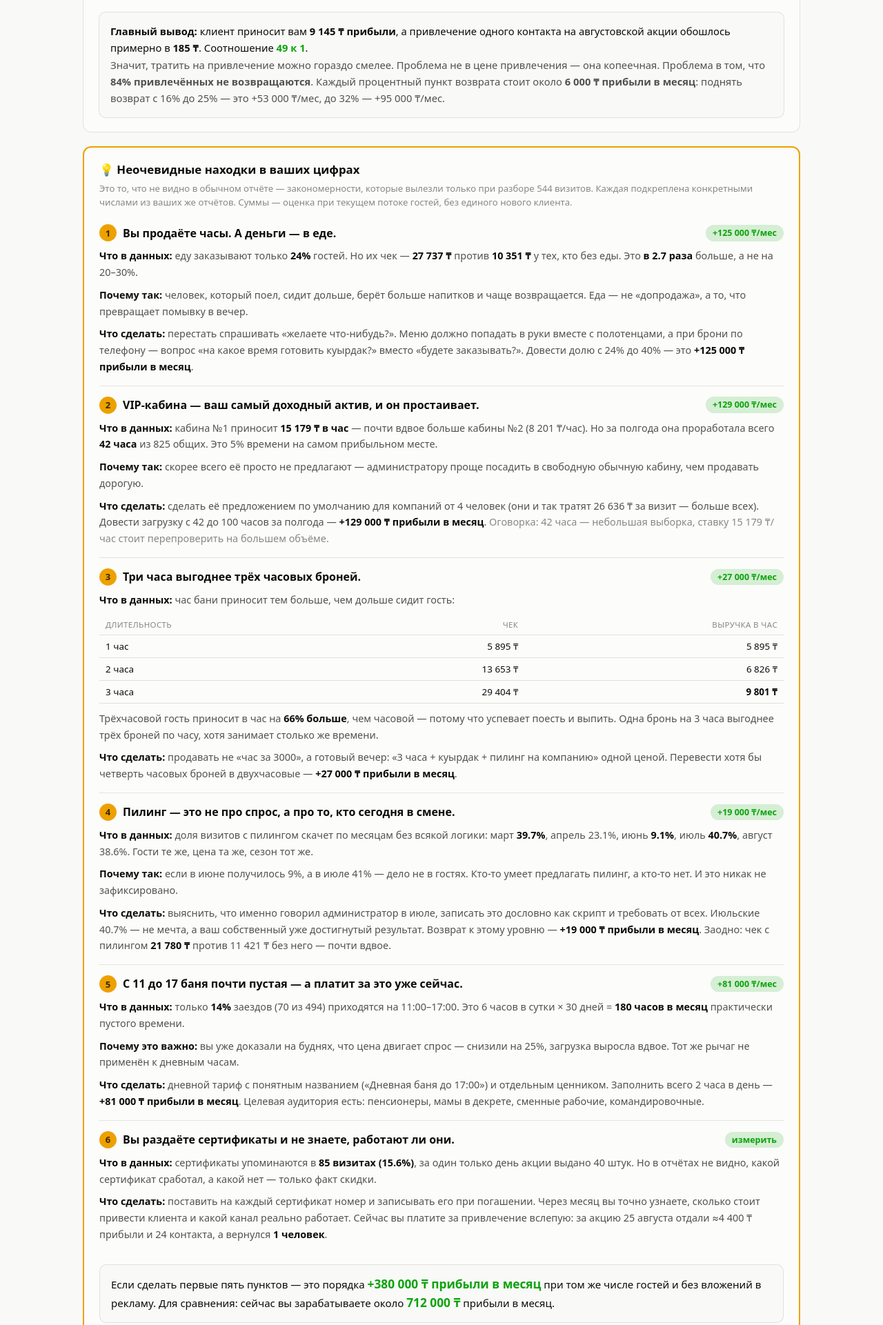
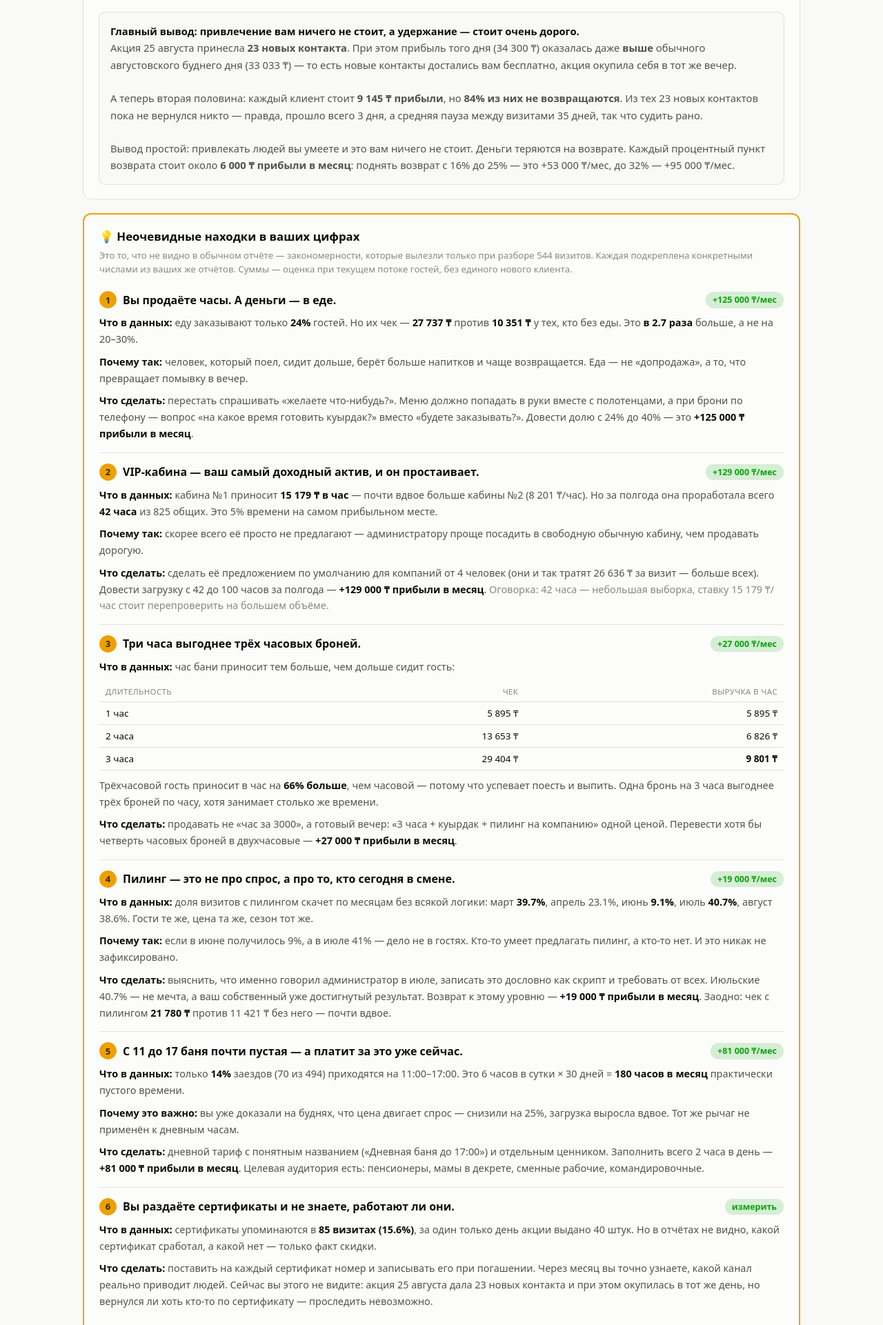
Before and after one commit to 13eket/sayat-reports, a plain HTML site: page index.html in a window 1280 px wide. Shown: the part 3864-5785 px from the top of the page at 69% size. Drawn offline with Linux system fonts and the light colour scheme.

Commit message:
Fix CAC: promo day compared against wrong baseline
The 185 KZT/contact figure compared 25 Aug (a Tuesday) against the average
of ALL August days including weekends, which earn far more. Against a
like-for-like weekday baseline the promo day was actually MORE profitable
(34,300 vs 33,033), so acquisition cost was zero, not 185 KZT.
Also: 23 of the 24 contacts were genuinely new, not 24.

Co-Authored-By: Claude Opus 5 (1M context) <noreply@anthropic.com>
Claude-Session: https://claude.ai/code/session_01SJqFX4zPcn1j1CuNZU3ibo

```diff
--- a/index.html
+++ b/index.html
@@ -274,8 +274,10 @@
     </div>
 
     <div style="margin-top:20px;padding:15px 16px;background:var(--page);border:1px solid var(--border);border-radius:10px;line-height:1.65;font-size:0.92rem">
-      <b>Главный вывод:</b> клиент приносит вам <b>9 145 ₸ прибыли</b>, а привлечение одного контакта на августовской акции обошлось примерно в <b>185 ₸</b>. Соотношение <b style="color:var(--good)">49 к 1</b>.<br>
-      <span style="color:var(--text-secondary)">Значит, тратить на привлечение можно гораздо смелее. Проблема не в цене привлечения — она копеечная. Проблема в том, что <b>84% привлечённых не возвращаются</b>. Каждый процентный пункт возврата стоит около <b>6 000 ₸ прибыли в месяц</b>: поднять возврат с 16% до 25% — это +53 000 ₸/мес, до 32% — +95 000 ₸/мес.</span>
+      <b>Главный вывод: привлечение вам ничего не стоит, а удержание — стоит очень дорого.</b><br>
+      <span style="color:var(--text-secondary)">Акция 25 августа принесла <b>23 новых контакта</b>. При этом прибыль того дня (34 300 ₸) оказалась даже <b>выше</b> обычного августовского буднего дня (33 033 ₸) — то есть новые контакты достались вам бесплатно, акция окупила себя в тот же вечер.<br><br>
+      А теперь вторая половина: каждый клиент стоит <b>9 145 ₸ прибыли</b>, но <b>84% из них не возвращаются</b>. Из тех 23 новых контактов пока не вернулся никто — правда, прошло всего 3 дня, а средняя пауза между визитами 35 дней, так что судить рано.<br><br>
+      Вывод простой: привлекать людей вы умеете и это вам ничего не стоит. Деньги теряются на возврате. Каждый процентный пункт возврата стоит около <b>6 000 ₸ прибыли в месяц</b>: поднять возврат с 16% до 25% — это +53 000 ₸/мес, до 32% — +95 000 ₸/мес.</span>
     </div>
   </div>
 
@@ -326,7 +328,7 @@
     <div class="idea">
       <div class="idea-h"><span class="rank">6</span><b>Вы раздаёте сертификаты и не знаете, работают ли они.</b><span class="tag">измерить</span></div>
       <p><b>Что в данных:</b> сертификаты упоминаются в <b>85 визитах (15.6%)</b>, за один только день акции выдано 40 штук. Но в отчётах не видно, какой сертификат сработал, а какой нет — только факт скидки.</p>
-      <p><b>Что сделать:</b> поставить на каждый сертификат номер и записывать его при погашении. Через месяц вы точно узнаете, сколько стоит привести клиента и какой канал реально работает. Сейчас вы платите за привлечение вслепую: за акцию 25 августа отдали ≈4 400 ₸ прибыли и 24 контакта, а вернулся <b>1 человек</b>.</p>
+      <p><b>Что сделать:</b> поставить на каждый сертификат номер и записывать его при погашении. Через месяц вы точно узнаете, какой канал реально приводит людей. Сейчас вы этого не видите: акция 25 августа дала 23 новых контакта и при этом окупилась в тот же день, но вернулся ли хоть кто-то по сертификату — проследить невозможно.</p>
     </div>
 
     <div class="idea-total">Если сделать первые пять пунктов — это порядка <b>+380 000 ₸ прибыли в месяц</b> при том же числе гостей и без вложений в рекламу. Для сравнения: сейчас вы зарабатываете около <b>712 000 ₸</b> прибыли в месяц.</div>
@@ -337,7 +339,7 @@
     <p class="note">Сначала то, что не требует новых клиентов и даёт измеримый результат уже в этом месяце.</p>
     <ol class="act">
       <li><b>Повторите скидочный приём на дневные часы.</b> Снижение будничной цены до 3000 ₸ дало <span class="imp">≈ +207 000 ₸ прибыли в месяц</span> — приём доказанно работает: гостей стало вдвое больше, и объём перекрыл скидку. Дневные слоты 12:00–17:00 сейчас почти пустые, там та же логика может сработать снова.</li>
-      <li><b>Обзвоните 24 контакта с акции 25 августа.</b> Акция «первый час бесплатно» привела 25 компаний, но прибыль в тот день оказалась <b>ниже</b> обычного дня — вы фактически заплатили за привлечение. Эти деньги окупятся только повторными визитами: пока вернулся 1 человек из 24. Это самое срочное действие в списке.</li>
+      <li><b>Напишите 23 новым контактам с акции 25 августа.</b> Акция сработала лучше, чем кажется: 25 компаний за вечер, 23 новых номера, и прибыль того дня (34 300 ₸) оказалась даже выше обычного буднего (33 033 ₸) — контакты достались бесплатно. Но пока не вернулся никто. Прошло всего 3 дня при средней паузе 35 дней — самое время напомнить о себе, пока вас помнят.</li>
       <li><b>Верните разовых клиентов.</b> 347 человек были один раз и не вернулись. Сообщение через 5–7 дней после визита с поводом вернуться — при возврате всего 10% из них это <span class="imp">≈ +45 000 ₸ прибыли в месяц</span> без затрат на рекламу.</li>
       <li><b>Поднимите долю пилинга с 30% до 50%.</b> Администратор должен предлагать пилинг при каждой брони, а не ждать вопроса. Без единого нового гостя это <span class="imp">≈ +63 000 ₸ прибыли в месяц</span>.</li>
       <li><b>Посчитайте окупаемость ночных часов.</b> Работа до 3:00 (с 5 августа) добавила <span class="imp">≈195 600 ₸ выручки</span> за месяц: 28 гостей за 20 ночей. Одна поздняя ночь приносит около 10 100 ₸ выручки или 7 800 ₸ после газа, воды и света. Сравните с зарплатой смены за эти 3 часа: обходится дешевле — держите и рекламируйте, дороже — введите наценку за поздний заезд.</li>
```
